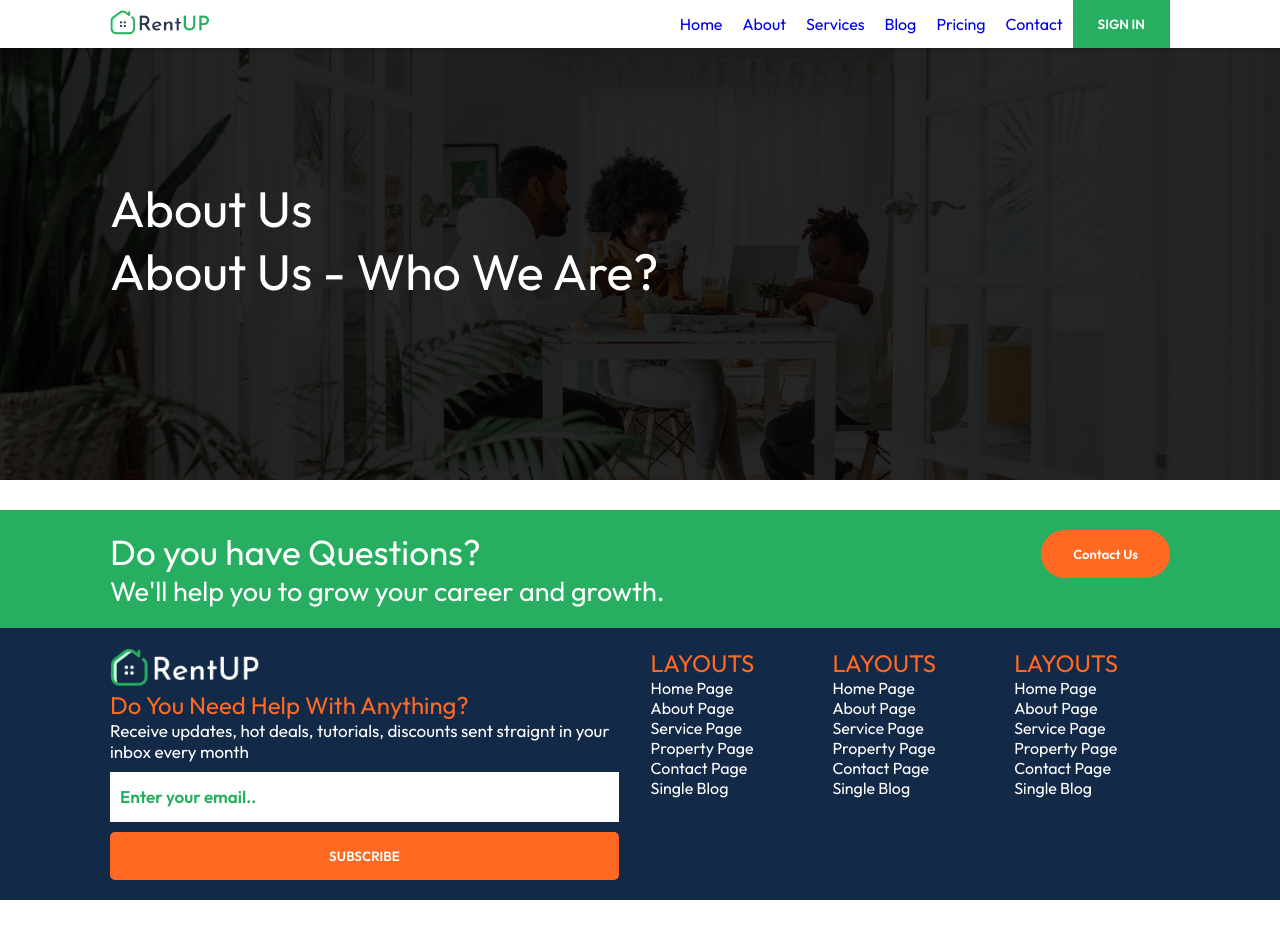
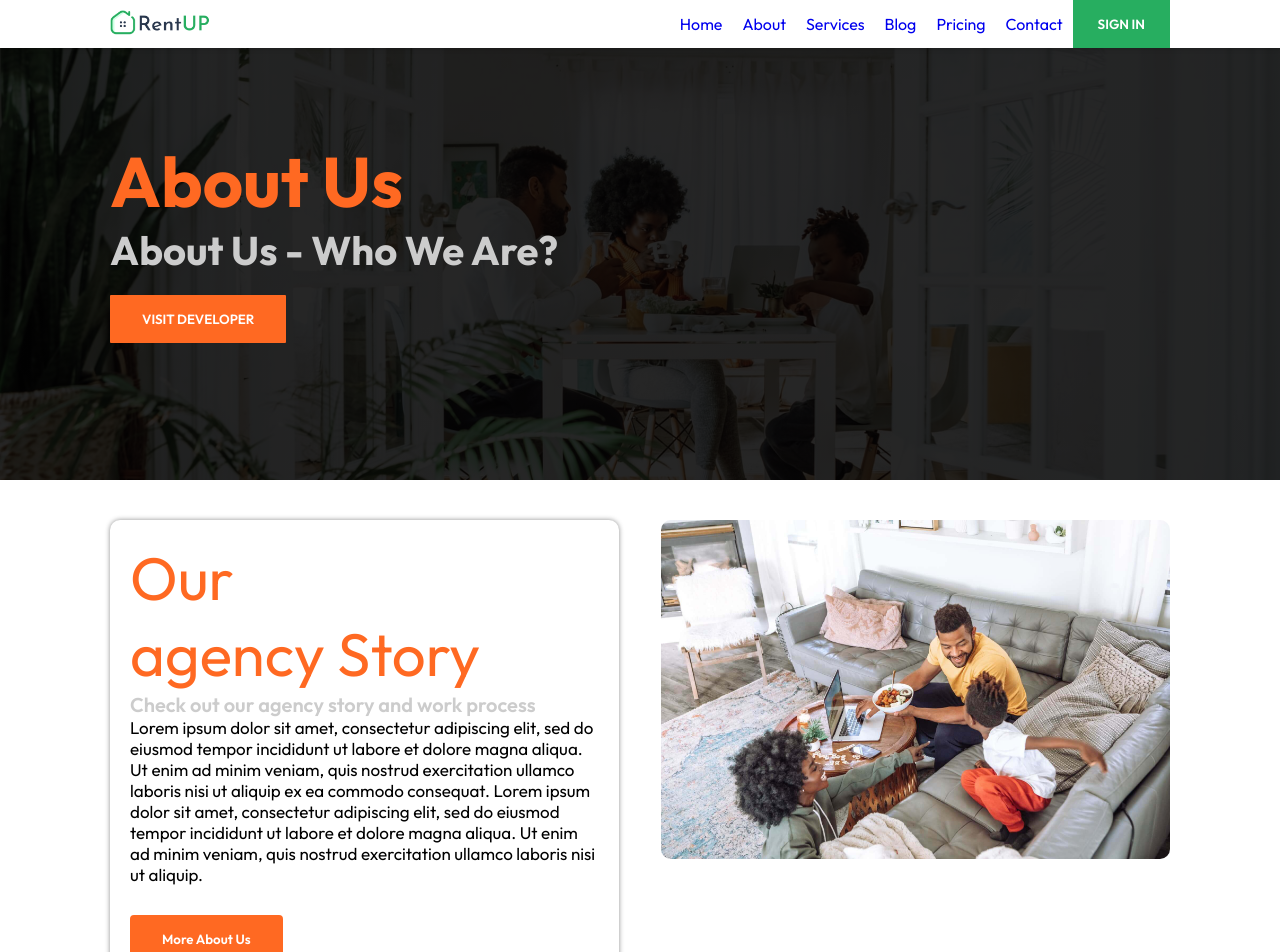
Before and after one commit to Ritahchanger/reactNodeRealEstate, a React (Create React App) app: page /about in a window 1280 px wide. Shown: the top 952 px of the page. Before the commit the page ends 900 px from the top, so only its background shows below. Built offline with nearby package versions, Linux system fonts and the light colour scheme.

Commit message:
Completed about page and worked on the footer to remove duplicates

```diff
--- a/src/assets/pages/About.jsx
+++ b/src/assets/pages/About.jsx
@@ -2,12 +2,14 @@ import React from "react";
 import Navbar from "../../components/Navbar/Navbar";
 import Banner from "../../components/Banner/Banner";
 import Footer from "../../components/Footer/Footer";
+import AboutContent from "../../components/AboutContent/AboutContent";
 
 const About = () => {
   return (
     <div>
       <Navbar />
       <Banner />
+      <AboutContent/>
       <Footer />
     </div>
   );
--- /dev/null
+++ b/src/components/AboutContent/AboutContent.css
@@ -0,0 +1,39 @@
+.about-content{
+    margin-top:4rem;
+}
+.about-content .row .col{
+    flex-basis:48%;
+}
+.about-content .row .col:nth-child(1){
+    box-shadow:0 0 5px rgba(0,0,0,0.45);
+    padding:2rem;
+    border-radius:10px;
+}
+.about-content .row .col:nth-child(2) img{
+    border-radius:10px;
+}
+.header{
+    color:var(--orange-colors);
+    font-size:6rem;
+}
+.about-content .card-description{
+    font-size:1.7rem;
+}
+.about-content .custom-btn{
+    border-radius:4px;
+    margin-top:3rem;
+}
+.about-content .header-description{
+    font-size:2rem;
+    color:#ccc;
+    font-weight:600;
+}
+
+@media(max-width:620px){
+    .about-content .flex{
+        flex-direction: column;
+    }
+    .about-content .flex .col{
+        margin-top:2rem;
+    }
+}
--- /dev/null
+++ b/src/components/AboutContent/AboutContent.jsx
@@ -0,0 +1,30 @@
+import React from "react";
+import "./AboutContent.css";
+import aboutImage from "../../assets/images2/immio.jpg";
+const AboutContent = () => {
+  return (
+    <div className="about-content container">
+      <div className="row flex">
+        <div className="col">
+          <p className="header">Our<br/>agency Story</p>
+          <p className="header-description">Check out our agency story and work process</p>
+          <p className="card-description">
+            Lorem ipsum dolor sit amet, consectetur adipiscing elit, sed do
+            eiusmod tempor incididunt ut labore et dolore magna aliqua. Ut enim
+            ad minim veniam, quis nostrud exercitation ullamco laboris nisi ut
+            aliquip ex ea commodo consequat. Lorem ipsum dolor sit amet,
+            consectetur adipiscing elit, sed do eiusmod tempor incididunt ut
+            labore et dolore magna aliqua. Ut enim ad minim veniam, quis nostrud
+            exercitation ullamco laboris nisi ut aliquip.
+          </p>
+          <button className="custom-btn">More About Us</button>
+        </div>
+        <div className="col">
+          <img src={aboutImage} alt="" />
+        </div>
+      </div>
+    </div>
+  );
+};
+
+export default AboutContent;
--- a/src/components/Banner/Banner.css
+++ b/src/components/Banner/Banner.css
@@ -1,31 +1,50 @@
-.banner{
-    height:60vh;
-    position: relative;
-    width:100%;
+.banner {
+  height: 60vh;
+  position: relative;
+  width: 100%;
 }
-.banner-image{
-    top:0;
-    right:0;
-    left:0;
-    width:100%;
-    height:100%;
-    object-fit:cover;
-    position:absolute;
-    bottom:0;
+.banner-image {
+  top: 0;
+  right: 0;
+  left: 0;
+  width: 100%;
+  height: 100%;
+  object-fit: cover;
+  position: absolute;
+  bottom: 0;
 }
-.banner .banner-overlay{
-   position:absolute;
-   top:0;
-   left:0;
-   width:100%;
-   bottom:0;
-   height:100%;
-   background: linear-gradient(rgba(0,0,0,0.85), rgba(0,0,0,0.85));
-   z-index:9;
-   display:flex;
-   align-items:start;
-   justify-content:center;
-   color:#FFf;
-   flex-direction: column;
-   font-size:5rem;
+.banner .banner-overlay {
+  position: absolute;
+  top: 0;
+  left: 0;
+  width: 100%;
+  bottom: 0;
+  height: 100%;
+  background: linear-gradient(rgba(0, 0, 0, 0.85), rgba(0, 0, 0, 0.85));
+  z-index: 9;
+  display: flex;
+  align-items: start;
+  justify-content: center;
+  color: #fff;
+  flex-direction: column;
 }
+.banner .banner-overlay p{
+    font-weight:700;
+    color:var(--orange-colors);
+}
+.banner .banner-overlay .page-expectation{
+    color:#ccc;
+    font-size:4rem;
+}
+.banner .banner-overlay .page-name-text{
+    font-size:7rem;
+}
+.banner .banner-overlay .custom-btn{
+    margin-top:2rem;
+    border-radius:1px;
+}
+@media(max-width:390px){
+    .banner .banner-overlay .container .page-name-text{
+        margin-top:20rem;
+    }
+}
--- a/src/components/Banner/Banner.jsx
+++ b/src/components/Banner/Banner.jsx
@@ -11,6 +11,7 @@ const Banner = () => {
           <p className="page-expectation">
             About Us - Who We Are?
           </p>
+          <button className="custom-btn">VISIT DEVELOPER</button>
         </div>
         </div>
     </div>
--- a/src/components/Footer/Footer.jsx
+++ b/src/components/Footer/Footer.jsx
@@ -49,25 +49,25 @@ const Footer = () => {
                 </ul>
               </div>
               <div className="col">
-                <p className="footer-title">LAYOUTS</p>
+                <p className="footer-title">ALL SECTIONS</p>
                 <ul className="footer-ul">
-                  <li>Home Page</li>
-                  <li>About Page</li>
-                  <li>Service Page</li>
-                  <li>Property Page</li>
-                  <li>Contact Page</li>
-                  <li>Single Blog</li>
+                  <li>Headers</li>
+                  <li>Features</li>
+                  <li>Attractive</li>
+                  <li>Testimonials</li>
+                  <li>Videos</li>
+                  <li>Footers</li>
                 </ul>
               </div>
               <div className="col">
-                <p className="footer-title">LAYOUTS</p>
+                <p className="footer-title">COMPANY</p>
                 <ul className="footer-ul">
-                  <li>Home Page</li>
                   <li>About Page</li>
-                  <li>Service Page</li>
-                  <li>Property Page</li>
-                  <li>Contact Page</li>
-                  <li>Single Blog</li>
+                  <li>Blog</li>
+                  <li>Pricing</li>
+                  <li>Affiliate</li>
+                  <li>Login</li>
+                  <li>Changelog</li>
                 </ul>
               </div>
             </div>
```
Also changed, not shown: src/assets/images2/immio.jpg (added).
